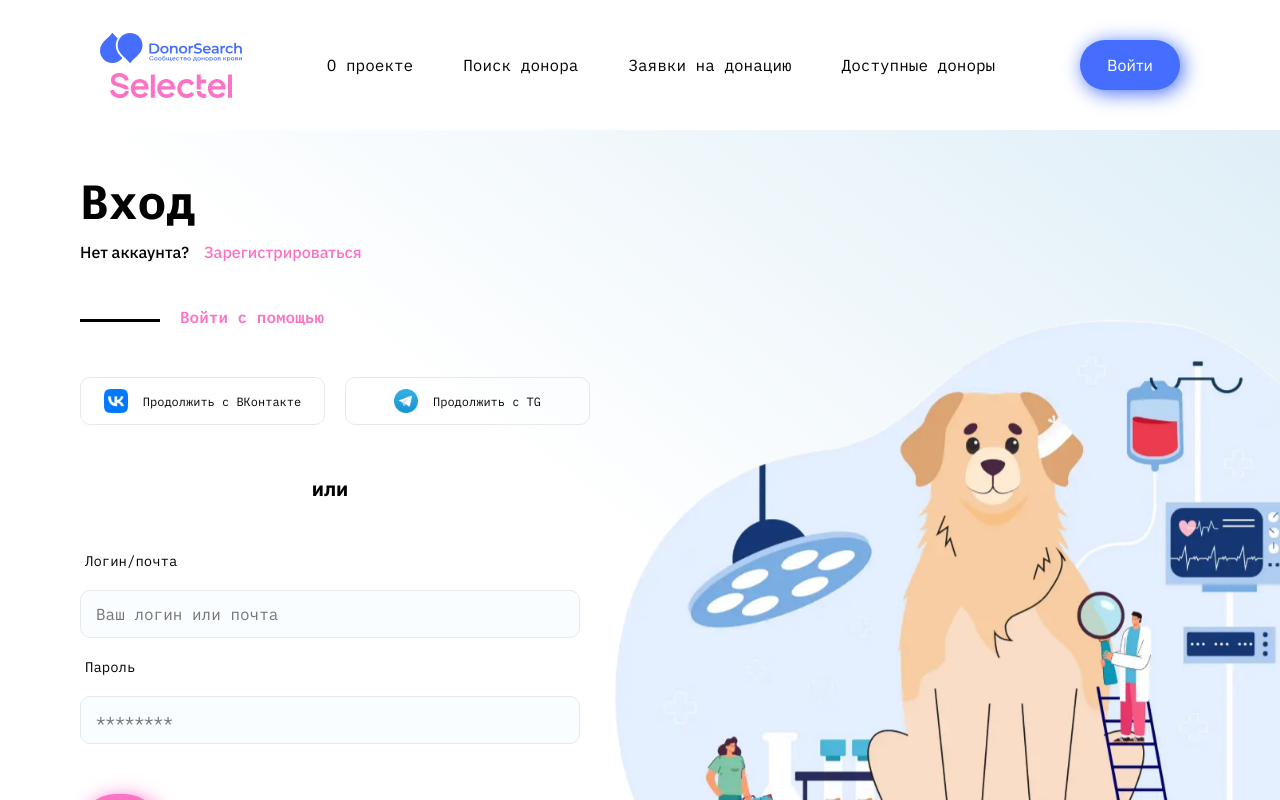
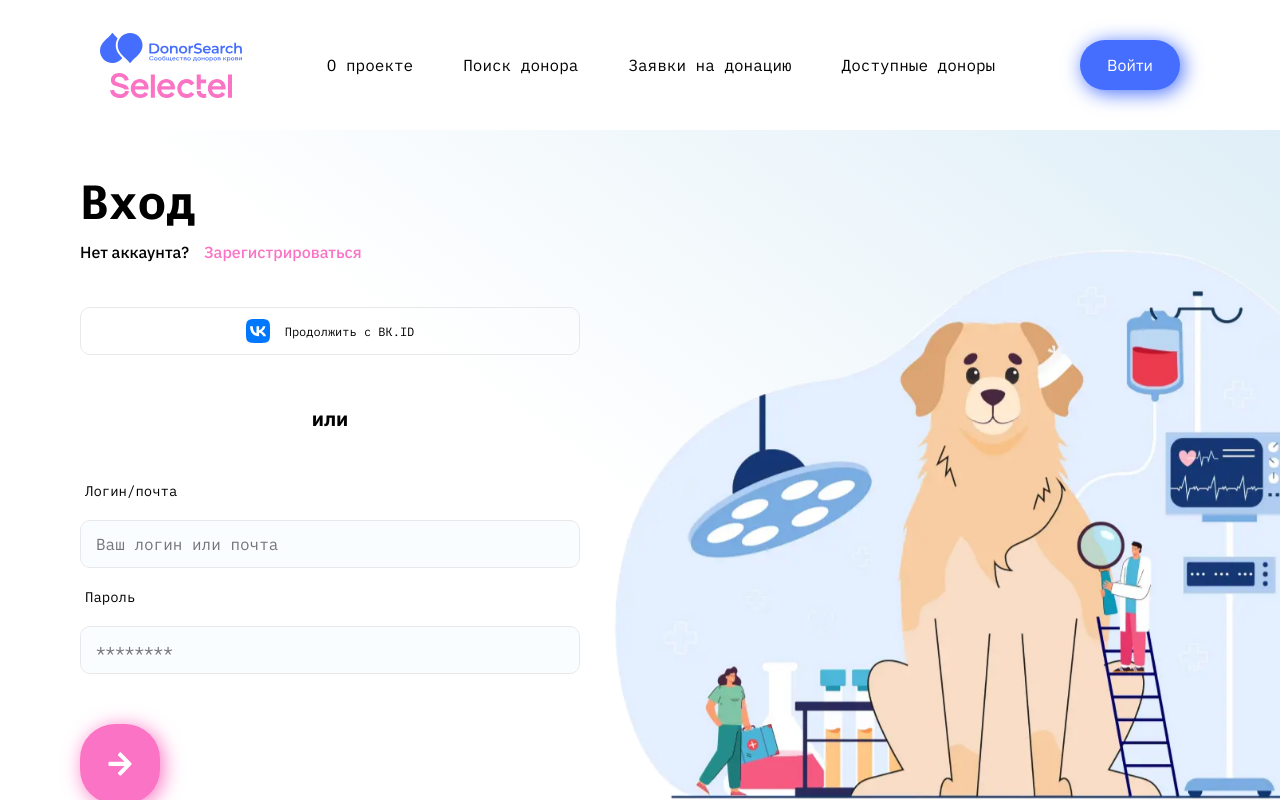
Before and after one commit to Arlet2/selectel-front, a Next.js app: page /signin in a window 1280 px wide. Shown: the top 800 px of the page. Built offline with nearby package versions, Linux system fonts and the light colour scheme.

Commit message:
Remove tg login

```diff
--- a/app/account/[login]/settings/page.tsx
+++ b/app/account/[login]/settings/page.tsx
@@ -6,7 +6,6 @@ import Image from 'next/image';
 import arrowIcon from '@icons/arrow.svg';
 import avatarIcon from '@icons/avatar.svg';
 import vkIcon from '@icons/vk.svg';
-import tgIcon from '@icons/tg.svg';
 import dogImage from '@images/dog.png';
 import styles from './styles.module.css';
 import cn from 'classnames';
--- a/app/account/[login]/settings/styles.module.css
+++ b/app/account/[login]/settings/styles.module.css
@@ -158,7 +158,7 @@
 
 .socialMediaButton{
     height: 48px;
-    width: 245px;
+    width: 500px;
     display: flex;
     flex-direction: row;
     column-gap: 15px;
--- a/app/components/Footer/styles.module.css
+++ b/app/components/Footer/styles.module.css
@@ -14,11 +14,6 @@
     position: absolute;
     left: 0;
     bottom: 0;
-    width: 250px; /* Adjust the width as needed */
-    height: auto; /* Maintain aspect ratio */
+    width: 250px;
+    height: auto;
 }
-
-.footerText {
-    /* Centering text content horizontally in the container */
-    /* No specific flex property needed here as the text is centered by the container's justify-content */
-}
--- a/app/signin/page.tsx
+++ b/app/signin/page.tsx
@@ -2,7 +2,6 @@
 
 import Image from 'next/image';
 import cn from 'classnames';
-import tgIcon from '@icons/tg.svg';
 import vkIcon from '@icons/vk.svg';
 import arrowIcon from '@icons/arrow.svg';
 import dogImage from '@images/dog.png';
@@ -61,18 +60,10 @@ export default function Page() {
                         Нет аккаунта?
                         <Link href='/signup' className='linkPink'>Зарегистрироваться</Link>
                     </div>
-                    <div className={styles.subtitleContainer}>
-                        <div className='divider'></div>
-                        <h2 className={styles.subtitle}>Войти с помощью</h2>
-                    </div>
                     <div className={styles.socialMediaContainer}>
                         <button className={styles.socialMediaButton} onClick={useVK}>
                             <Image className={styles.icon} src={vkIcon} alt='VK icon'/>
-                            Продолжить с ВКонтакте
-                        </button>
-                        <button className={styles.socialMediaButton}>
-                            <Image className={styles.icon} src={tgIcon} alt='Telegram icon'/>
-                            Продолжить с TG
+                            Продолжить с ВК.ID
                         </button>
                     </div>
                 </div>
--- a/app/signin/styles.module.css
+++ b/app/signin/styles.module.css
@@ -55,7 +55,7 @@
 
 .socialMediaButton{
     height: 48px;
-    width: 245px;
+    width: 500px;
     display: flex;
     flex-direction: row;
     column-gap: 15px;
--- a/app/signup/styles.module.css
+++ b/app/signup/styles.module.css
@@ -55,7 +55,7 @@
 
 .socialMediaButton{
     height: 48px;
-    width: 245px;
+    width: 500px;
     display: flex;
     flex-direction: row;
     column-gap: 15px;
```
Also changed, not shown: app/signup/page.tsx (+1 -10 lines), public/icons/tg.svg (deleted), public/icons/vk.svg.
